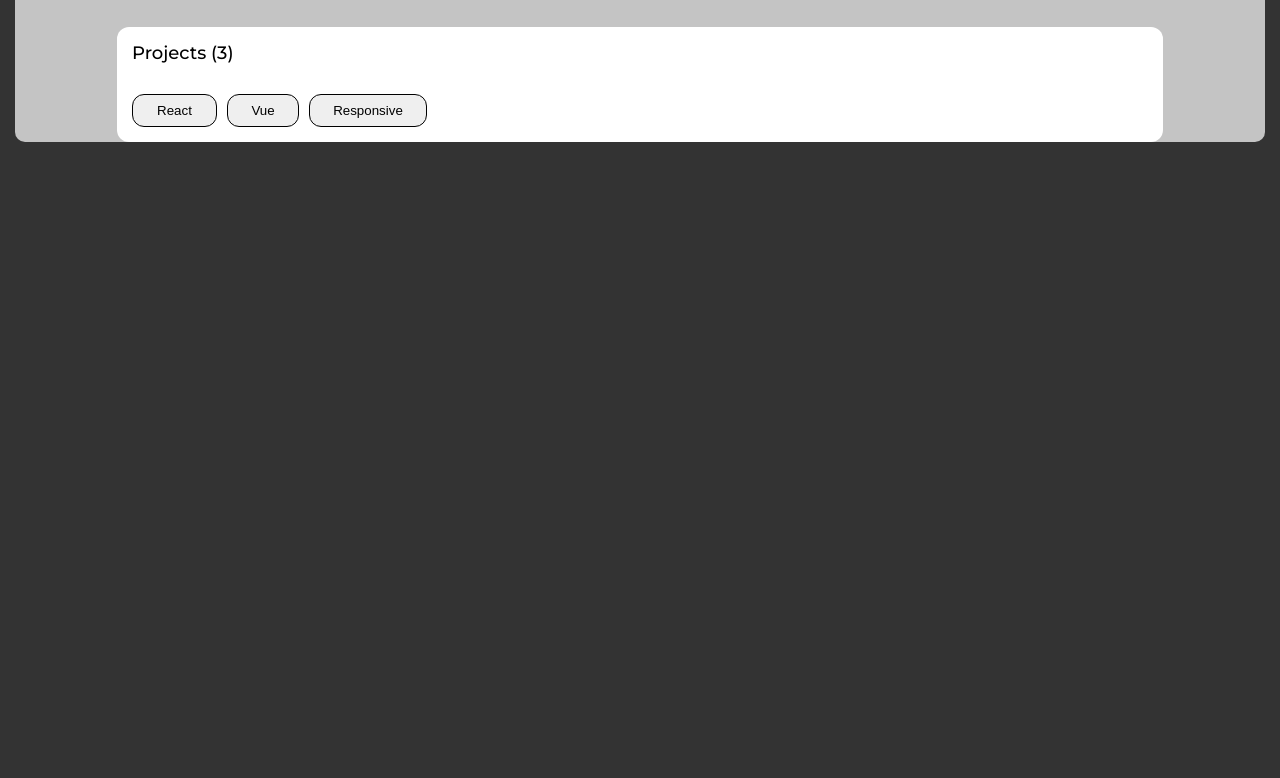
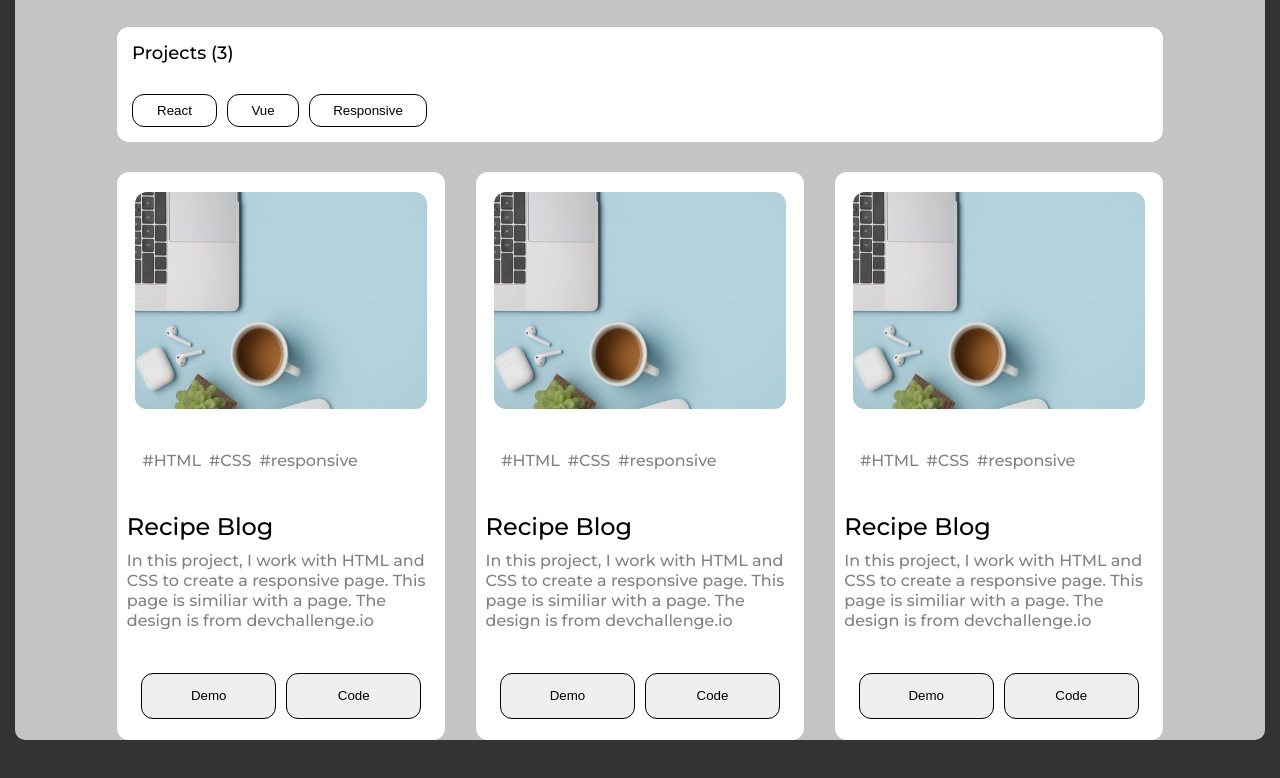
Before and after one commit to mausam-kumar/webDev-portfolio-challenge, a plain HTML site: page index.html in a window 1280 px wide. Shown: the part 1484-2262 px from the top of the page. Before the commit the page ends 1690 px from the top, so only its background shows below. Drawn offline with Linux system fonts and the light colour scheme.

Commit message:
completed sectionFive

```diff
--- a/_sectionFour.scss
+++ b/_sectionFour.scss
@@ -0,0 +1,97 @@
+.sectionFour{
+    margin: 0px auto;
+    width: 1046px;
+    display: flex;
+    justify-content: space-between;
+}
+.sectionFourLeft{
+    display: flex;
+    flex-direction: column;
+    justify-content: space-around;
+    height: 567.9999389648438px;
+    width: 328.4949035644531px;
+    border-radius: 12px;
+    background-color: white;
+    align-items: center;
+
+    & > img {
+        height: 217px;
+        width: 292px;
+        border-radius: 12px;
+
+    }
+
+}
+.sectionFourLeftFirst{
+    display: flex;
+    margin-right: 70px;
+    font-family: Montserrat;
+    font-size: 16px;
+    font-style: normal;
+    font-weight: 500;
+    line-height: 20px;
+    letter-spacing: 0em;
+    text-align: left;
+    font-family: Montserrat;
+
+
+
+    color: #828282 ;
+    // border: 1px solid black;
+
+    span{
+        margin-left: 8px;
+    }
+
+}
+.sectionFourLeftSecond{
+    // border: 1px solid red;
+    font-family: Montserrat;
+    font-size: 16px;
+    font-style: normal;
+    font-weight: 500;
+    line-height: 20px;
+    letter-spacing: 0em;
+    text-align: left;
+    padding-left: 3%;
+    padding-right: 6%;
+
+    & > p:nth-child(1) {
+        font-family: Montserrat;
+        font-size: 24px;
+        font-style: normal;
+        font-weight: 500;
+        line-height: 29px;
+        letter-spacing: 0em;
+        text-align: left;
+
+    }
+
+    & > p:nth-child(2) {
+        margin-top: 10px;
+        color: #828282;
+    }
+
+
+}
+.sectionFourLeftThird{
+    width: 280px;
+    display: flex;
+    justify-content: space-between;
+
+    button{
+        height: 46px;
+        width: 135px;
+        border-radius: 12px;
+        border: 1px solid black;
+        transition: .4s all ease-in-out;
+        outline: none;
+
+        &:hover{
+            color: white;
+            background: #2F80ED;
+            border: None;
+        }
+    }
+
+}
--- a/_sectionThree.scss
+++ b/_sectionThree.scss
@@ -47,6 +47,7 @@
 .sectionThreeButton{
     height: 33px;
     border-radius: 12px;
+    background-color: white;
     border: 1px solid black;
     transition: .4s all ease-in-out;
 
@@ -54,4 +55,5 @@
 .sectionThreeButton:hover{
     background: #2F80ED;
     color: white;
+    border: None;
 }
--- a/index.html
+++ b/index.html
@@ -201,6 +201,65 @@
 			</div>
 		</section>
 
+
+		<section class="sectionFour"> <!--sectionFour-->
+			<div class="sectionFourLeft">
+				<img src="./office-table.jpg" alt="">
+				<div class="sectionFourLeftFirst">
+					<span>#HTML</span>
+					<span>#CSS</span>
+					<span>#responsive</span>
+				</div>
+				<div class="sectionFourLeftSecond">
+					<p>Recipe Blog</p>
+					<p>In this project, I work with HTML and CSS to
+						create a responsive page. This page is similiar
+						with a page. The design is from devchallenge.io</p>
+				</div>
+				<div class="sectionFourLeftThird">
+					<button>Demo</button>
+					<button>Code</button>
+				</div>
+			</div>
+			<div class="sectionFourLeft">
+				<img src="./office-table.jpg" alt="">
+				<div class="sectionFourLeftFirst">
+					<span>#HTML</span>
+					<span>#CSS</span>
+					<span>#responsive</span>
+				</div>
+				<div class="sectionFourLeftSecond">
+					<p>Recipe Blog</p>
+					<p>In this project, I work with HTML and CSS to
+						create a responsive page. This page is similiar
+						with a page. The design is from devchallenge.io</p>
+				</div>
+				<div class="sectionFourLeftThird">
+					<button>Demo</button>
+					<button>Code</button>
+				</div>
+			</div>
+			<div class="sectionFourLeft">
+				<img src="./office-table.jpg" alt="">
+				<div class="sectionFourLeftFirst">
+					<span>#HTML</span>
+					<span>#CSS</span>
+					<span>#responsive</span>
+				</div>
+				<div class="sectionFourLeftSecond">
+					<p>Recipe Blog</p>
+					<p>In this project, I work with HTML and CSS to
+						create a responsive page. This page is similiar
+						with a page. The design is from devchallenge.io</p>
+				</div>
+				<div class="sectionFourLeftThird">
+					<button>Demo</button>
+					<button>Code</button>
+				</div>
+			</div>
+		</section>
+
+
 	</section>
 
 </body>
```
Also changed, not shown: dist/css/style.css, 1 other file.
